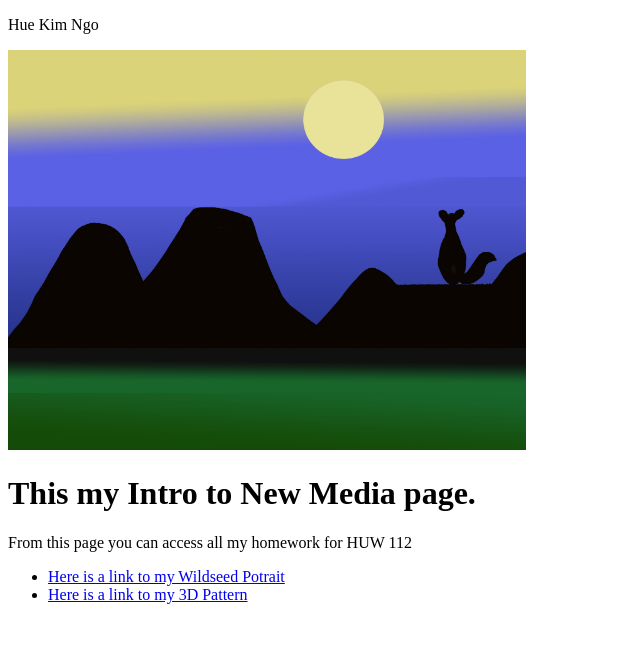
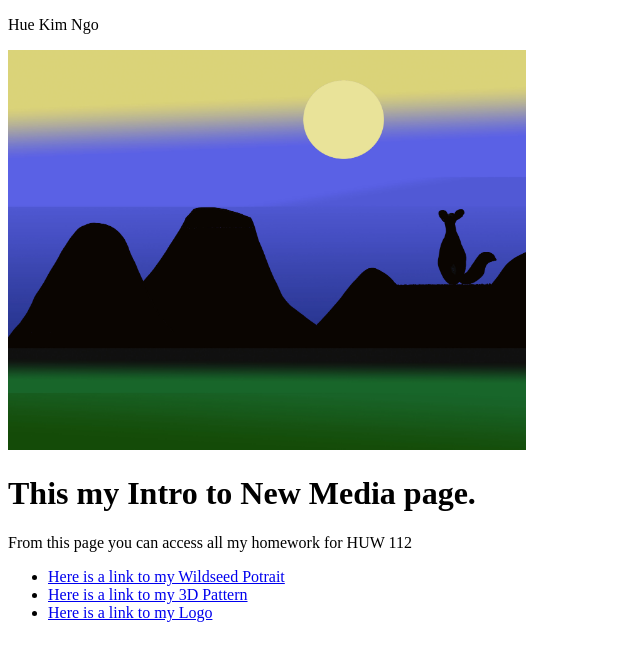
Before and after one commit to KimNgo265/KimNgo265.github.io, a plain HTML site: page index.html in a window 1280 px wide. Shown: the whole page, without its empty margins (0-640 px from the left). Drawn offline with Linux system fonts and the light colour scheme.

Commit message:
Update index.html

```diff
--- a/index.html
+++ b/index.html
@@ -8,5 +8,6 @@
     <ul>
       <li><a href="wildseedportrait.html">Here is a link to my Wildseed Potrait</a></li>
       <li><a href="3dpattern.html">Here is a link to my 3D Pattern</a></li>
+      <li><a href="Logo.html">Here is a link to my Logo</a></li>
       </body>
 </html>
```
